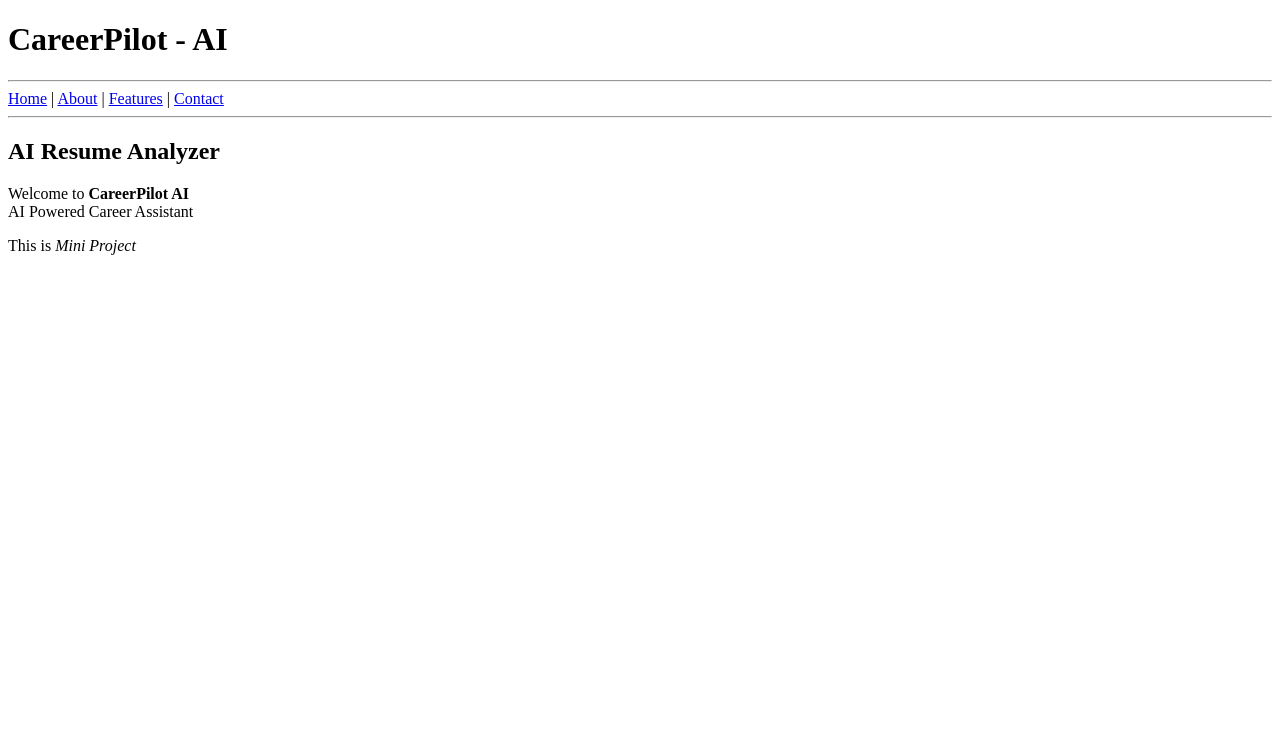
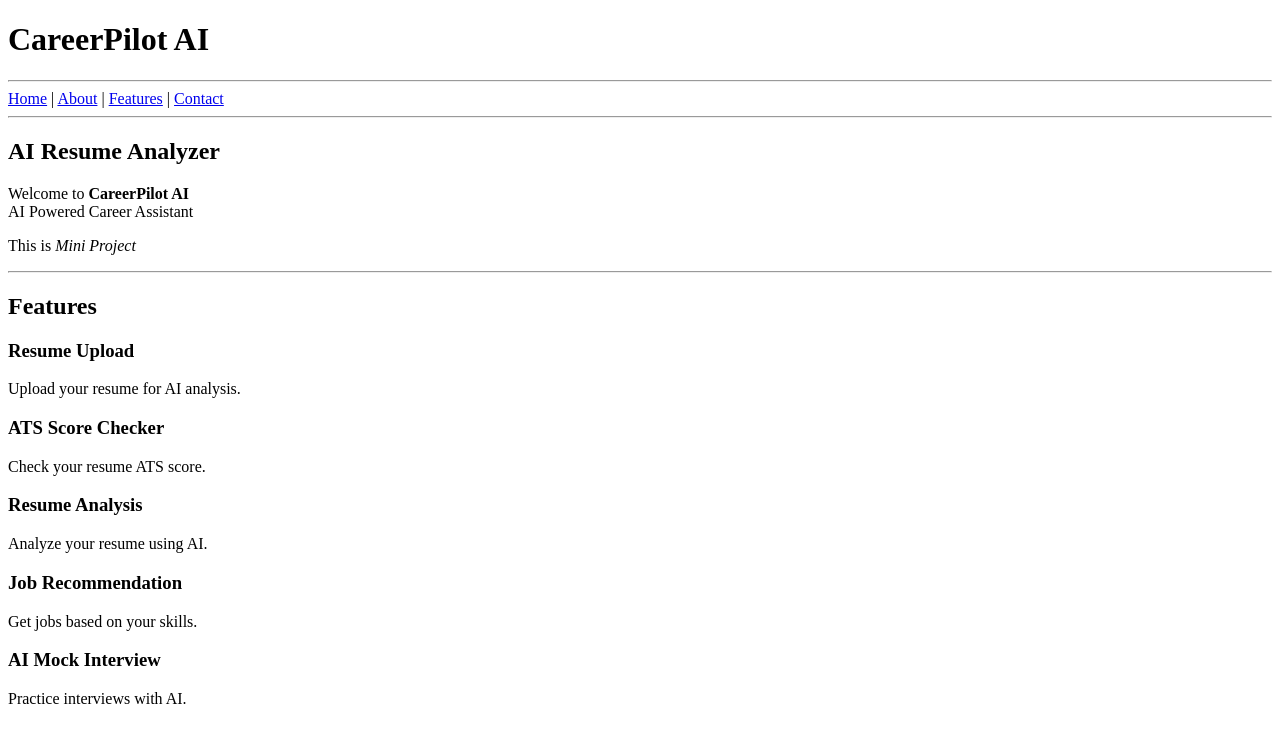
Before and after one commit to ramthakur00y-ship-it/CareerPilot-AI, a plain HTML site: page client/index.html in a window 1280 px wide. Drawn offline with Linux system fonts and the light colour scheme.

Commit message:
html new code updeted suceecfully

```diff
--- a/client/index.html
+++ b/client/index.html
@@ -8,12 +8,19 @@
     <meta name="viewport" content="width=device-width, initial-scale=1.0">
 
     <title>CareerPilot AI</title>
+    <link rel="stylesheet" href="style.css">
 
 </head>
 
 <body>
 
-    <h1>CareerPilot - AI</h1>
+    <h1>
+
+    CareerPilot
+
+    <span>AI</span>
+
+</h1>
 
     <hr>
     <nav>
@@ -29,6 +36,8 @@
 </nav>
 
 <hr>
+
+    <section id="hero">
 
     <h2>AI Resume Analyzer</h2>
 
@@ -50,6 +59,67 @@
 
     </p>
 
+</section>
+
+    <hr>
+
+      <section>
+
+    <h2>Features</h2>
+
+    <div class="card">
+
+        <h3>Resume Upload</h3>
+
+        <p>
+            Upload your resume for AI analysis.
+        </p>
+
+    </div >
+
+    <div class="card">
+
+        <h3>ATS Score Checker</h3>
+
+        <p>
+            Check your resume ATS score.
+        </p>
+
+    </div>
+
+    <div class="card">
+
+        <h3>Resume Analysis</h3>
+
+        <p>
+            Analyze your resume using AI.
+        </p>
+
+    </div>
+
+    <div class="card">
+
+        <h3>Job Recommendation</h3>
+
+        <p>
+            Get jobs based on your skills.
+        </p>
+
+    </div>
+
+    <div class="card">
+
+        <h3>AI Mock Interview</h3>
+
+        <p>
+            Practice interviews with AI.
+        </p>
+
+    </div>
+
+</section>
+
+
 </body>
 
 </html>
```
